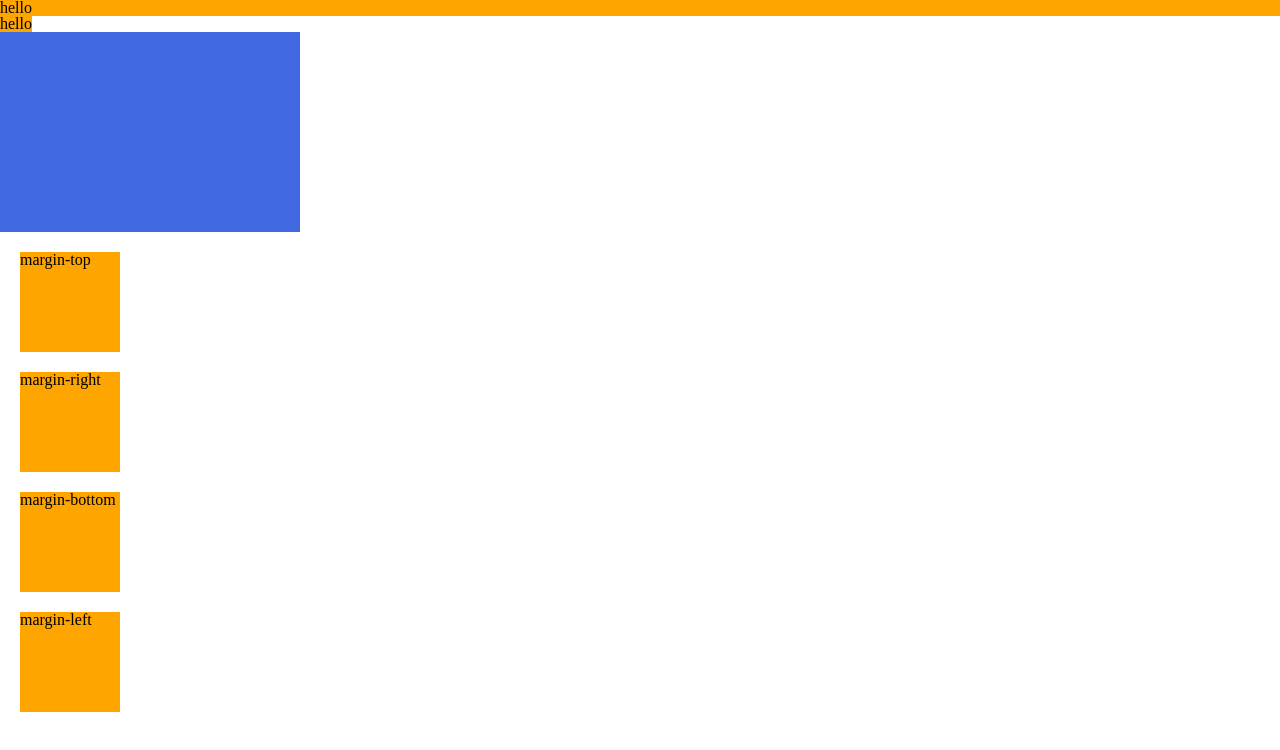
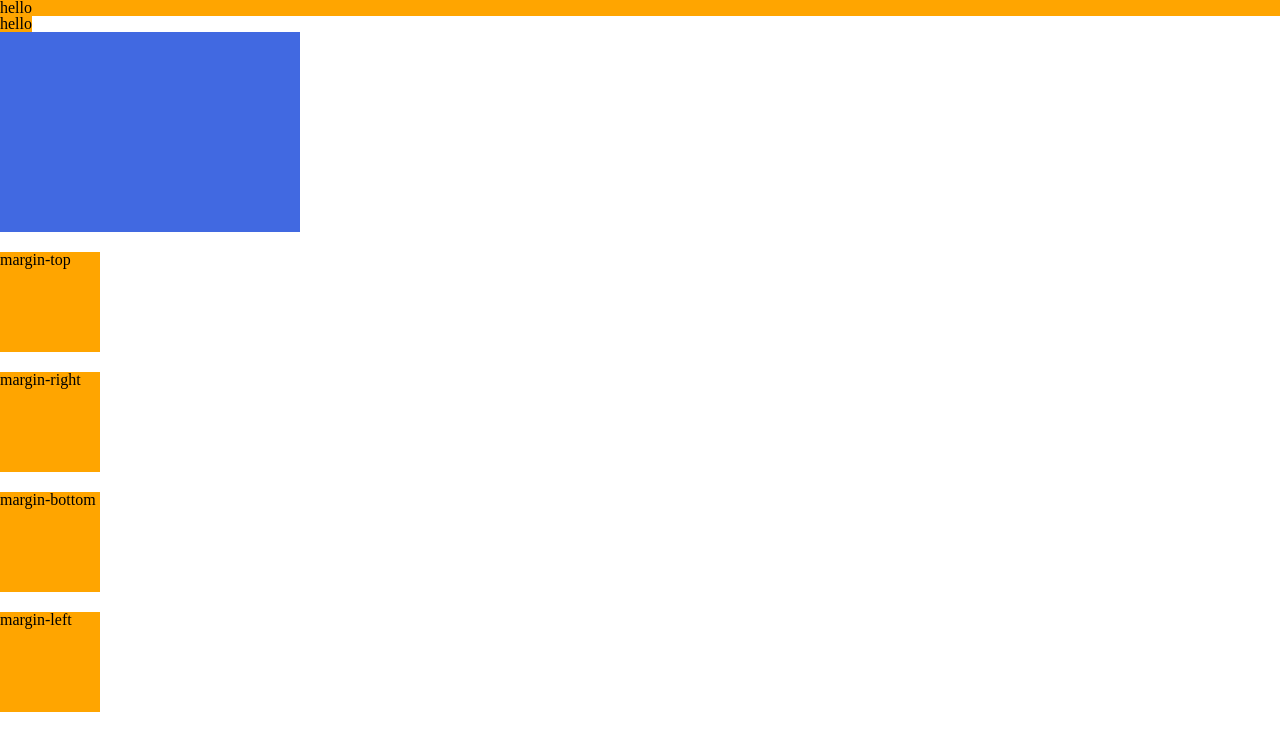
Before and after one commit to qwer20540/Front-end, a plain HTML site: page base/index2.htm in a window 1280 px wide. Drawn offline with nearby package versions, Linux system fonts and the light colour scheme.

Commit message:
css 속성

```diff
--- a/base/css/style.css
+++ b/base/css/style.css
@@ -8,7 +8,7 @@ rem 루트 요소(html)의 글꼴 크기
 vw 뷰포트 가로 너비의 백분율
 vh 뷰포트 세로 너비의 백분율 */
 
-/* margin - 요소의 외부 여백을 지정하는 단축 속성(음수도 사용가능) */
+/* margin - 요소의 외부 여백을 지정하는 단축 속성(음수도 사용가능) margin:0 0 0 0 시계방향으로 위 오른쪽 아래 왼쪽 */
 
 
 
@@ -45,5 +45,5 @@ span {
   width:100px;
   height:100px;
   background-color:orange;
-  margin:20px;
+  margin:20px 0 0 0;
 }
```
